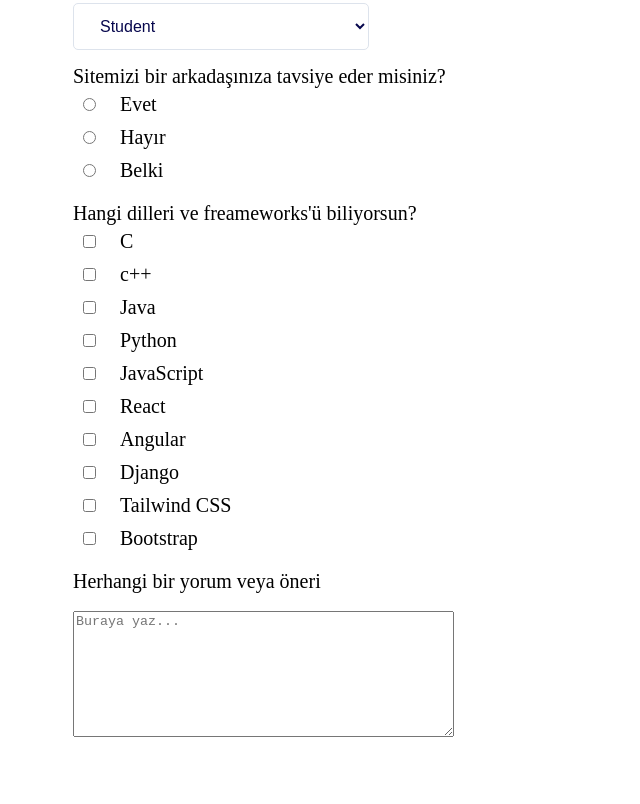
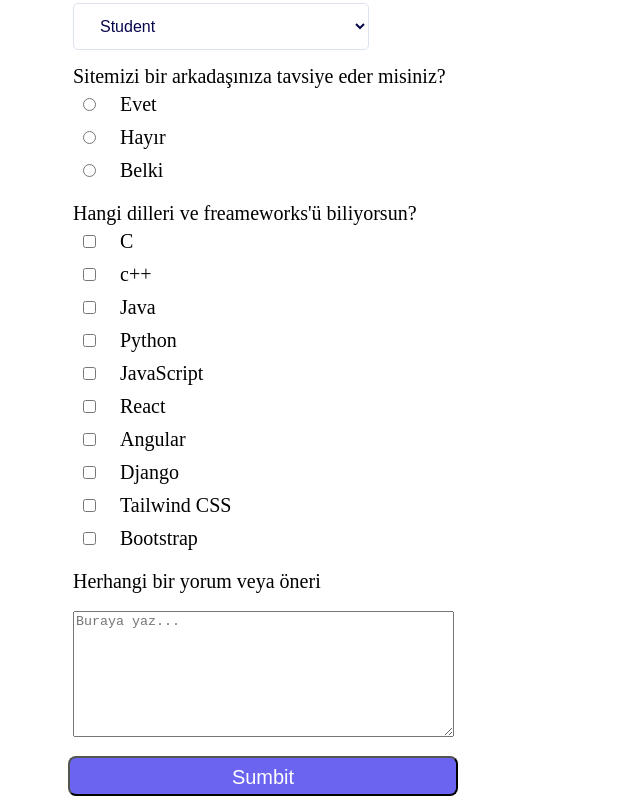
Before and after one commit to canndd/Sample-form-templates, a plain HTML site: page index.html in a window 1280 px wide. Shown: the part 842-1646 px from the top of the page, without its empty margins (0-640 px from the left). Before the commit the page ends 1598 px from the top, so only its background shows below. Drawn offline with Linux system fonts and the light colour scheme.

Commit message:
form2 button add

```diff
--- a/css/style.css
+++ b/css/style.css
@@ -44,3 +44,31 @@
     margin: 10px ;
     font-size: 20px;
 }
+#form2btn2 {
+    background: #6a64f1;
+    background-image: -webkit-linear-gradient(top, #6a64f1, #6a64f1);
+    background-image: -moz-linear-gradient(top, #6a64f1, #6a64f1);
+    background-image: -ms-linear-gradient(top, #6a64f1, #6a64f1);
+    background-image: -o-linear-gradient(top, #6a64f1, #6a64f1);
+    background-image: linear-gradient(to bottom, #6a64f1, #6a64f1);
+    -webkit-border-radius: 8;
+    -moz-border-radius: 8;
+    border-radius: 8px;
+    font-family: Arial;
+    color: #ffffff;
+    font-size: 20px;
+    padding: 8px 15px 15px 15px;
+    text-decoration: none;
+    width: 390px;
+    height: 40px;
+    margin-left: 10px;
+  }
+  #form2btn2:hover {
+    background: #6a64f1;
+    background-image: -webkit-linear-gradient(top, #6a64f1, #ae5fd9);
+    background-image: -moz-linear-gradient(top, #6a64f1, #ae5fd9);
+    background-image: -ms-linear-gradient(top, #6a64f1, #ae5fd9);
+    background-image: -o-linear-gradient(top, #6a64f1, #ae5fd9);
+    background-image: linear-gradient(to bottom, #6a64f1, #ae5fd9);
+    text-decoration: none;
+  }
--- a/index.html
+++ b/index.html
@@ -160,7 +160,7 @@
             <br>
             <textarea name="" id="" cols="45" rows="8" placeholder="Buraya yaz..."></textarea>
         </article>
-
+        <button id="form2btn2">Sumbit</button>
 
 
 
```
